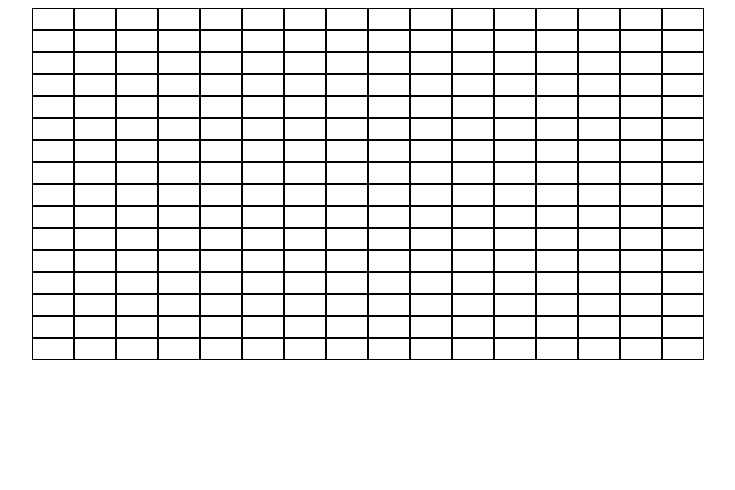
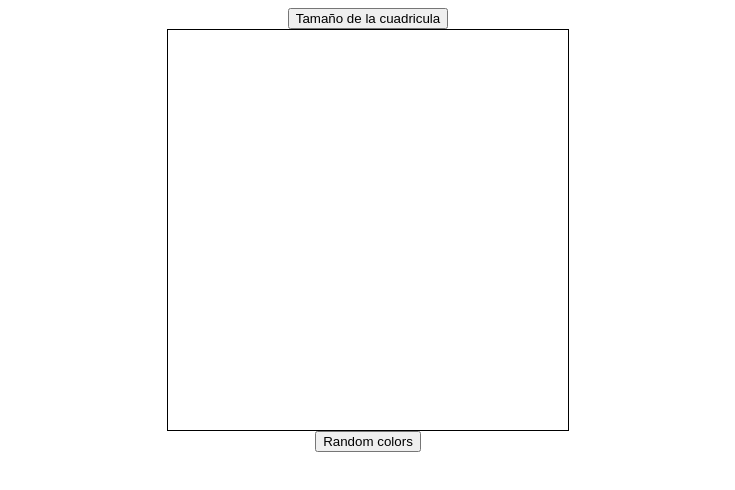
Before and after one commit to StefanoSimoni/Proyecto-Etch-a-Sketch, a plain HTML site: page index.html in a window 1280 px wide. Shown: the whole page, without its empty margins (272-1007 px from the left). Drawn offline with Linux system fonts and the light colour scheme.

Commit message:
Commit 2
Creacion y ajustado de diferentes cuadriculas

```diff
--- a/index.html
+++ b/index.html
@@ -7,9 +7,11 @@
     <link rel="stylesheet" href="style.css">
 </head>
 <body>
+    <button id="gridSize">Tamaño de la cuadricula</button>
     <div id="container" class="container">
 
     </div>
+    <button id="rainbow" class="rainbow">Random colors</button>
     <script src="main.js"></script>
 </body>
 </html>
--- a/main.js
+++ b/main.js
@@ -1,25 +1,38 @@
 const container = document.getElementById("container")
+const gridSize = document.getElementById("gridSize")
+const rainbow = document.getElementById("rainbow")
 
-const createGrid = () => {
-    for(let i = 0; i < 16; i++) {
+const createGrid = (size) => {
+    for(let i = 0; i < size; i++) {
         const content = document.createElement("div")
         content.setAttribute("id", "row" + i)
-        for(let j = 0; j < 16; j++) {
-            var contentGrid = document.createElement("div")
+        content.setAttribute("style", "display: flex; flex: 1; width: 400px")
+        for(let j = 0; j < size; j++) {
+            const contentGrid = document.createElement("div")
             contentGrid.setAttribute("id", i + "" + j)
-            contentGrid.setAttribute("style", "width: 40px; height: 20px; border: 1px solid black")
+            contentGrid.setAttribute("style", "flex: 1")
             content.appendChild(contentGrid)
             printGrid(contentGrid)
         }
         container.appendChild(content)
-        content.setAttribute("style", "display: flex")
     }
 }
 
 const printGrid = (box) => {
+    rainbow.addEventListener(("click"), () => {
+        box.addEventListener("dragover", () => {
+            box.style.backgroundColor = "rgb(random(255), random(255), randdom(255))"
+        })
+    })
     box.addEventListener("dragover", () => {
-        box.style.backgroundColor = "red"
+        box.style.backgroundColor = "rgb(255, 98, 71)"
     })
 }
 
-createGrid()
+gridSize.addEventListener(("click"), () => {
+    const size = prompt("Ingrese la cantidad de cuadrados por lado para la nueva cuadricula", "32")
+    container.innerHTML = ""
+    createGrid(size)
+})
+
+createGrid(16)
--- a/style.css
+++ b/style.css
@@ -2,5 +2,13 @@
     display: flex;
     flex-direction: column;
     align-items: center;
-    justify-content: space-between;
+    height: 400px;
+    border: 1px solid black;
 }
+
+body {
+    display: flex;
+    flex-direction: column;
+    justify-content: center;
+    align-items: center;
+}
```
